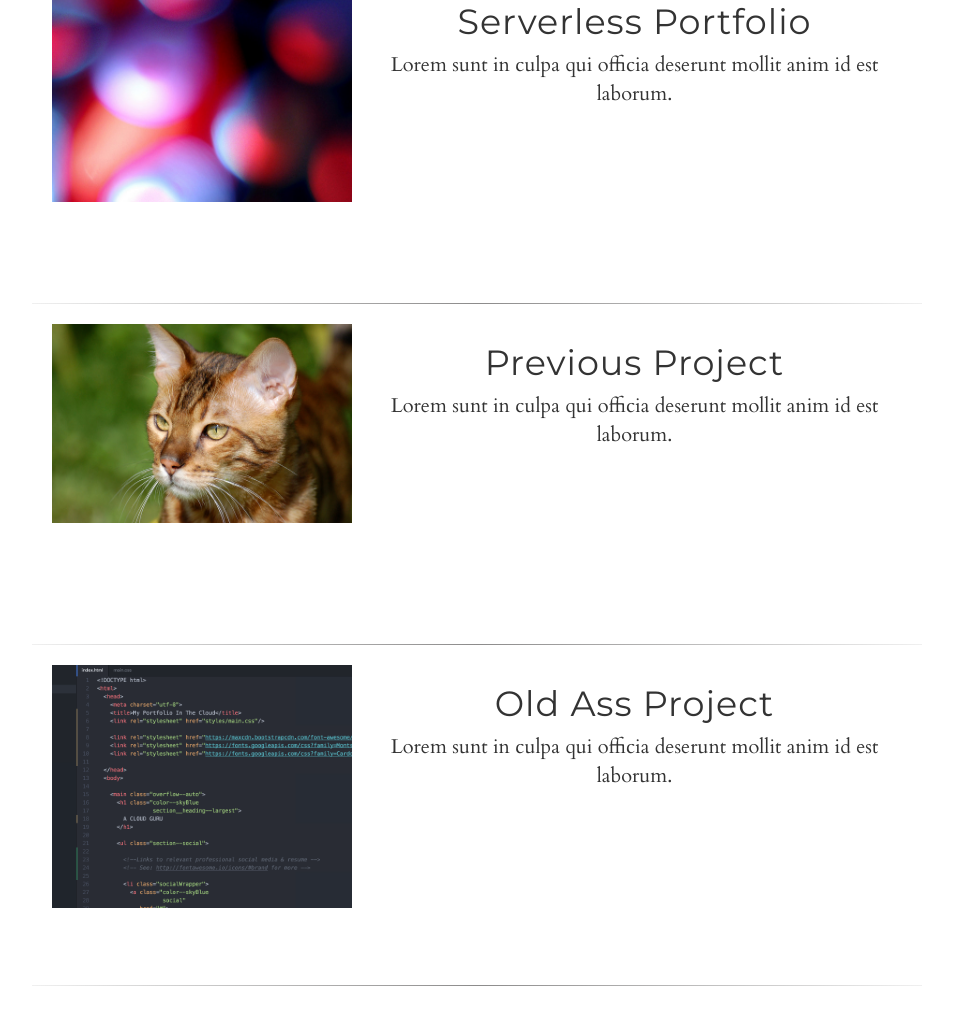
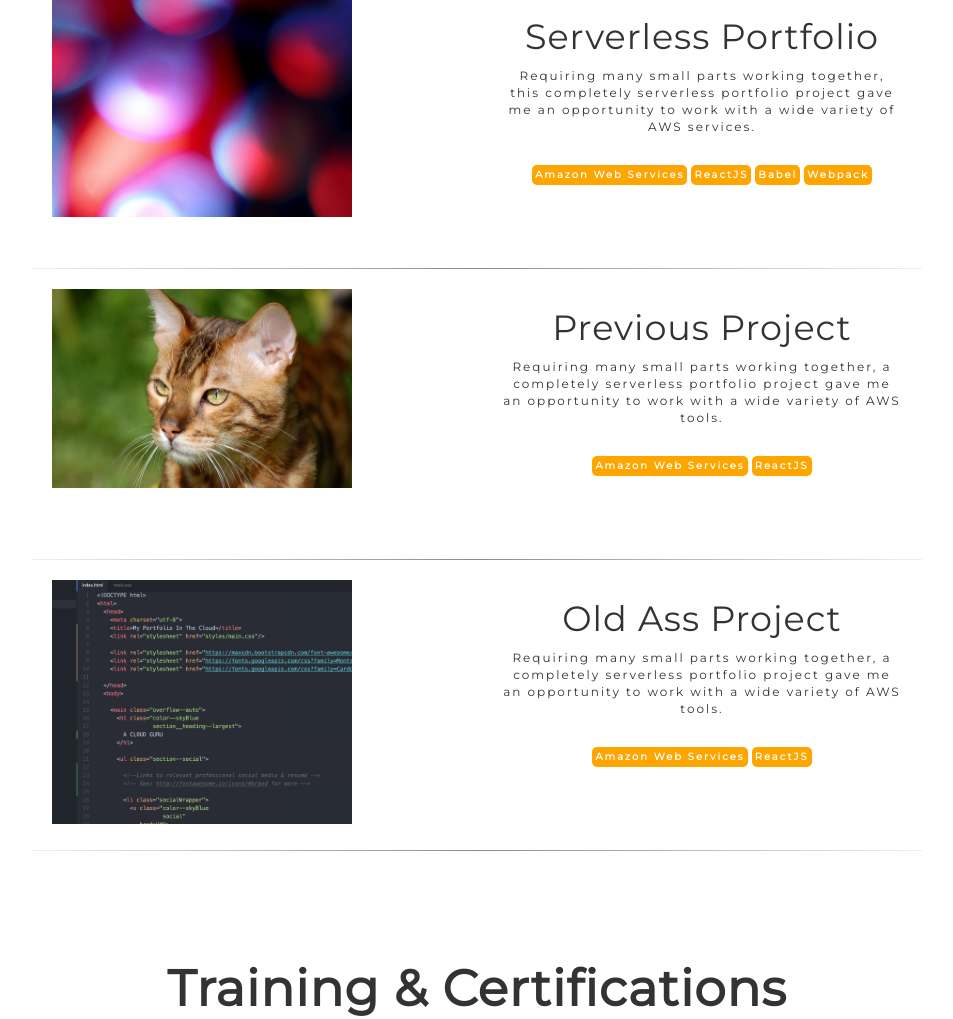
Before and after one commit to JMFritz/Portf, a React app: page / in a window 1280 px wide. Shown: the part 683-1702 px from the top of the page, without its empty margins (163-1116 px from the left). Built offline with nearby package versions, Linux system fonts and the light colour scheme.

Commit message:
style contact section, add tool section for projects.

```diff
--- a/index.html
+++ b/index.html
@@ -56,7 +56,7 @@
         <h2 class="navbar-brand js-scroll-trigger" href="#page-top">Jun Marcel Fritz<br><span class="my_title color--darkgrey">Cloud Developer</span></h2>
         <ul class="navbar-nav ml-auto" id="stupid">
           <li class="nav-item" id="testfucker">
-            <a class="nav-link js-scroll-trigger" href="#example-work"> Projects</a>
+            <a class="nav-link js-scroll-trigger" href="#projects"> Projects</a>
           </li>
           <li class="nav-item">
             <a class="nav-link js-scroll-trigger" href="#training">Training</a>
@@ -79,20 +79,18 @@
         <section class="sectionTHREE">
           <div class="color--darkgrey margin--none section__summary">
             <h1 class="position">Cloud Developer</h1>
-              Lorem ipsum dolor sit amet, consectetur adipiscing elit, sed do eiusmod tempor incididunt ut labore et dolore magna aliqua. Ut enim ad minim veniam, quis nostrud exercitation ullamco.
+              <p>Junior Software Developer exploring and adapting to the world of cloud computing. Based in Portland, Oregon.</p>
               <hr>
           </div>
         </section>
       </div>
     </div>
-
     <div class="containerONE">
-      <h1>Project</h1>
       <div id="example-work"></div>
 
       <section class="sectionTWO section--description section--alignCentered" id="training">
         <div class="trainingSection">
-          <h1>Training & Certifications</h1><br>
+          <h1 class="title-size">Training & Certifications</h1><br>
           <div class="certsWrapper">
             <div class="certs">
               <img class="badges" src="images/SABadge.png" alt="AWS Solution Architect">
@@ -124,7 +122,7 @@
     <hr class="style-four">
     <section class="section section--alignCentered section--description" id="contact">
       <div class="contact-info">
-        <h1>Get in Touch</h1>
+        <h1 class="title-size">Contact Me</h1>
         <div class="wrapper">
           <div class="my-info">
             <!-- <h3>Jun Marcel Fritz</h3> -->
--- a/js/example-work.js
+++ b/js/example-work.js
@@ -28,9 +28,9 @@ class ExampleWork extends React.Component {
   }
   render() {
     return(
-      <span>
+      <span id="projects">
+      <h1 className="title-size">Projects</h1>
         <section className="sectionTWO section--alignCentered section--description">
-
           { this.props.work.map( (example, idx) => {
               return (
                 <ExampleWorkBubble example={example} key={idx} openModal={this.openModal}/>
@@ -48,14 +48,25 @@ class ExampleWork extends React.Component {
 class ExampleWorkBubble extends React.Component {
   render() {
     let example = this.props.example;
+    let tools = this.props.example.tools;
     return (
         <span>
           <div className="project">
+            <div className="projectInfo">
+                <h1 className="projectTitle">{ example.title }</h1>
+                <p className="projectDesc">{ example.summary }</p>
+                <div className="toolSection">
+                { tools.map((tool) => {
+                  return(
+                    <p className="tool">{ tool }</p>
+                  )
+                })
+              }
+              </div>
+            </div>
             <img alt={ example.image.desc }
-              className="projectImage"
-              src={ example.image.src } onClick={ (evt) => this.props.openModal(evt, example) }/>
-            <h1 className="projectTitle">{ example.title }</h1>
-            <p className="projectDesc">Lorem sunt in culpa qui officia deserunt mollit anim id est laborum.</p>
+            className="projectImage"
+            src={ example.image.src } onClick={ (evt) => this.props.openModal(evt, example) }/>
           </div>
           <hr className="style"/>
         </span>
--- a/js/main.js
+++ b/js/main.js
@@ -7,6 +7,8 @@ const myWork = [
     'title': "Serverless Portfolio",
     'href': "https://example.com",
     'desc': "For my first project utilizing Amazon Web Services and with the help of A Cloud Guru’s course content, I made this simple, serverless portfolio to showcase the projects and certifications I’ve been working on.  I wanted to learn more about developing a serverless architecture, and all the moving parts that go into one.  I enjoyed working with AWS services like Lambda, S3, and API Gateway because of how easy they were to configure, as well as the peace of mind they offer when it comes to automatically scaling to a project’s needs.  I used resources and libraries familiar to me like NPM, WebPack, and ReactJS, and also took advantage of new tools like the Python SDK available for AWS.  My goal is to continue adding functionality and styling as time goes on, but overall, I’m proud of the work I put into this portfolio and learning how to use AWS services.  I’m looking forward to experiencing all the benefits of working in the cloud, and will be posting all future projects here.  Stay tuned!",
+    'summary': "Requiring many small parts working together, this completely serverless portfolio project gave me an opportunity to work with a wide variety of AWS services.",
+    'tools': ["Amazon Web Services", "ReactJS", "Babel", "Webpack"],
     'image': {
       'desc': "",
       'src': "images/example2.png",
@@ -17,6 +19,8 @@ const myWork = [
     'title': "Previous Project",
     'href': "https://example.com",
     'desc': "Lorem ipsum dolor sit amet, consectetur adipisicing elit, sed do eiusmod tempor incididunt ut labore et dolore magna aliqua. Ut enim ad minim veniam, quis nostrud exercitation ullamco laboris nisi ut aliquip ex ea commodo consequat. Duis aute irure dolor in reprehenderit in voluptate velit esse cillum dolore eu fugiat nulla pariatur. Excepteur sint occaecat cupidatat non proident, sunt in culpa qui officia deserunt mollit anim id est laborum.",
+    'summary': "Requiring many small parts working together, a completely serverless portfolio project gave me an opportunity to work with a wide variety of AWS tools.",
+    'tools': ["Amazon Web Services", "ReactJS"],
     'image': {
       'desc': "",
       'src': "images/example3.png",
@@ -27,6 +31,8 @@ const myWork = [
     'title': "Old Ass Project",
     'href': "https://example.com",
     'desc': "Lorem ipsum dolor sit amet, consectetur adipisicing elit, sed do eiusmod tempor incididunt ut labore et dolore magna aliqua. Ut enim ad minim veniam, quis nostrud exercitation ullamco laboris nisi ut aliquip ex ea commodo consequat. Duis aute irure dolor in reprehenderit in voluptate velit esse cillum dolore eu fugiat nulla pariatur. Excepteur sint occaecat cupidatat non proident, sunt in culpa qui officia deserunt mollit anim id est laborum.",
+    'summary': "Requiring many small parts working together, a completely serverless portfolio project gave me an opportunity to work with a wide variety of AWS tools.",
+    'tools': ["Amazon Web Services", "ReactJS"],
     'image': {
       'desc': "",
       'src': "images/example1.png",
--- a/styles/main.css
+++ b/styles/main.css
@@ -31,12 +31,14 @@ html {
 body {
   font-family: 'Cardo', serif;
   margin: 0;
-
-  /* background-color: black; */
 }
 h1, h2, h3, h4, h5, h6, li {
   font-family: 'Montserrat', sans-serif;
   letter-spacing: .1rem;
+}
+p {
+  font-family: 'Montserrat', sans-serif;
+  letter-spacing: .2rem;
 }
 
 /*
@@ -109,7 +111,7 @@ h1.position {
 Projects
 */
 .project {
-  height: 30rem;
+  height: 20rem;
   max-width: 100%;
   cursor: pointer;
   overflow: hidden;
@@ -118,15 +120,35 @@ Projects
   background-color: white;
 }
 .projectImage {
-  margin-right: 15px;
-  width: 20rem;
+  display: none;
 }
 .projectDesc {
-  font-size: 1.5rem;
+  font-size: 1rem;
 }
 .projectTitle {
   font-size: 3rem;
 }
+.projectInfo {
+  float:right;
+  width: 40rem;
+}
+.toolSection {
+  width: 40rem;
+  float: right;
+}
+.toolSection .tool{
+  display: inline-table;
+  background-color: orange;
+  color: white;
+  font-weight: bolder;
+  padding: .3rem;
+  margin: .2rem;
+  font-size: 1rem;
+  border-radius: 5px;
+  max-width: 200px;
+  max-height: 50px;
+}
+
 hr.style {
   border: 0;
   height: 1px;
@@ -240,16 +262,11 @@ hr.style-four {
   height: 15rem;
   width: 20rem;
 }
-/*
-*{
-  box-sizing: border-box;
-} */
 
 .contact-info {
   max-width: 1170px;
   margin-left: auto;
   margin-right: auto;
-  padding: 1em;
   font-size: 80%;
 }
 .profileImage {
@@ -260,13 +277,12 @@ hr.style-four {
 ul {
   list-style: none;
   padding: 0;
+  padding-top: 1rem;
+  padding-left: 1rem;
 }
 .brand {
   text-align: center;
 }
-/* .wrapper {
-  box-shadow: 0 0 20px 0 rgba(72, 94, 116, 0.7);
-} */
 .wrapper > * {
   padding: 1em;
 }
@@ -279,6 +295,7 @@ ul {
 .my-info h3 {
   width: 100%;
   margin: auto;
+  padding-top: 2rem;
 }
 .my-info ul{
   display: inline-table;
@@ -306,22 +323,29 @@ ul {
 .contact form .full{
   grid-column: 1 / 3;
 }
-.contact form button, .contact form input, .contact form textarea{
+.contact form button, .contact form input {
   width: 100%;
   height: 3rem;
-  border: 1px solid #c9e6ff;
+  border: none;
+  border-bottom: 1px solid black;
+  font-size: 70%;
+}
+.contact form textarea {
+  width: 100%;
+  height: 10rem;
+  border-bottom: 1px solid black;
   font-size: 70%;
 }
 .contact form button{
-  background: #c9e6ff;
+  background: orange;
   border: 0;
 }
 
 .contact form button:hover, contact form button:focus {
-  background: #92bde7;
+  background: #0C0C0C;
   color: #fff;
   outline: 0;
-  transition: background-color 2s ease-out;
+  transition: background-color .5s ease-out;
 }
 
 @media(min-width: 850px){
@@ -333,28 +357,66 @@ ul {
   .wrapper > *{
     padding: 2em;
   }
+  .sectionTWO {
+    font-size: 4.2rem;
+    min-height: 50vh;
+    position: relative;
+    padding-top: 5rem;
+    padding-bottom: 2rem;
+    vertical-align: middle;
+    max-width: 100rem;
+    margin-right: auto;
+    margin-left: auto;
+  }
   .my-info h3, .my-info ul, .brand{
     text-align: left;
   }
   .project {
-    height: 30rem;
+    height: 25rem;
     max-width: 100%;
     cursor: pointer;
     overflow: hidden;
     position: relative;
     margin: 20px;
+    padding-bottom: 0;
     background-color: white;
   }
   .projectImage {
+    display: inherit;
     margin-right: 15px;
     float: left;
     width: 30rem;
   }
+  .projectImage:hover {
+    -webkit-filter: grayscale(75%); /* Safari 6.0 - 9.0 */
+    filter: grayscale(75%);
+  }
   .projectDesc {
-    font-size: 2rem;
+    font-size: 1.2rem;
+    margin-bottom: 0;
   }
   .projectTitle {
     font-size: 3.5rem;
+  }
+  .projectInfo {
+    float:right;
+    width: 40rem;
+  }
+  .toolSection {
+    width: 40rem;
+    float: right;
+  }
+  .toolSection .tool{
+    display: inline-table;
+    background-color: orange;
+    color: white;
+    font-weight: bolder;
+    padding: .3rem;
+    margin: .2rem;
+    font-size: 1rem;
+    border-radius: 5px;
+    max-width: 200px;
+    max-height: 50px;
   }
   .certsWrapper,
   .certs {
@@ -418,6 +480,10 @@ ul {
   .nav-item a:hover{
     color: darkorange;
   }
+  .title-size{
+    font-size: 5rem;
+    font-weight: bolder;
+  }
 }
 
 /*
```
Also changed, not shown: __tests__/test-example-work.js (+19 -19 lines), dist/bundle.js.
